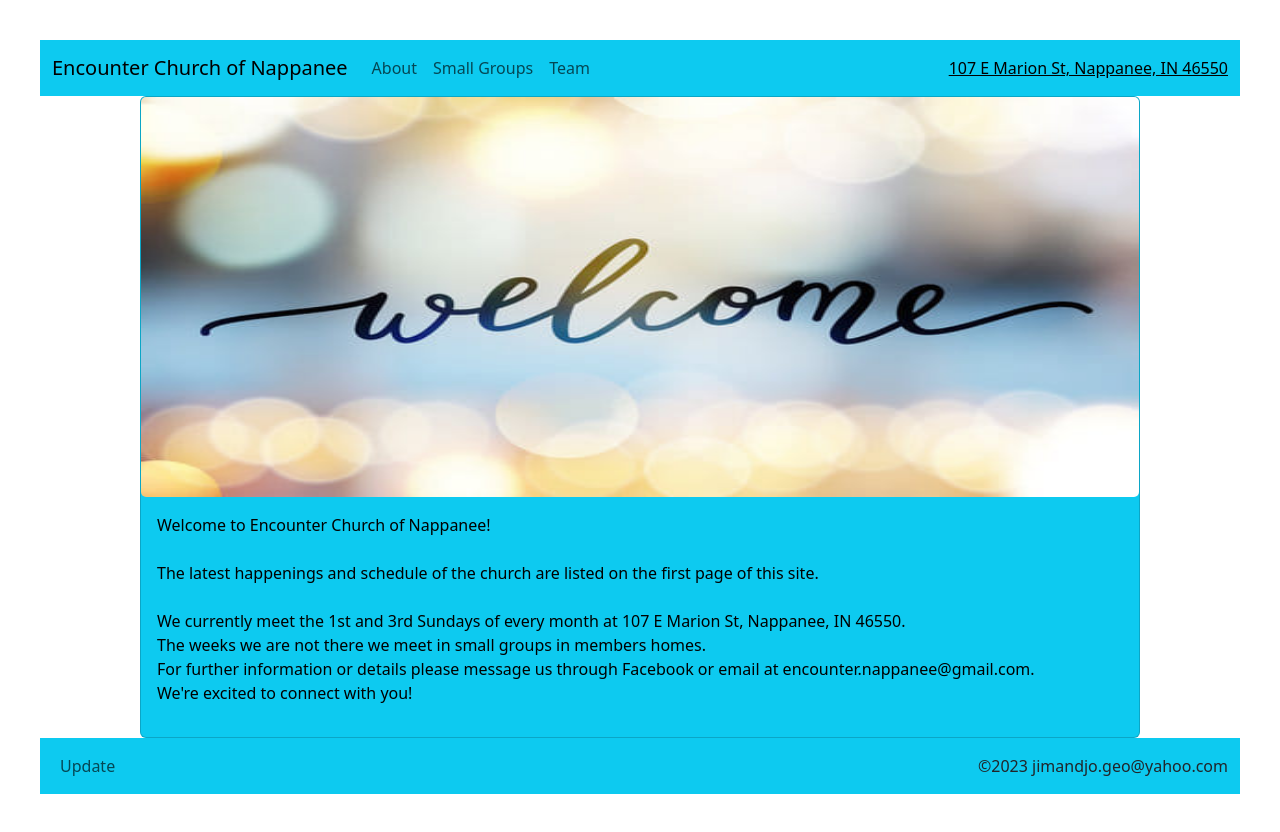
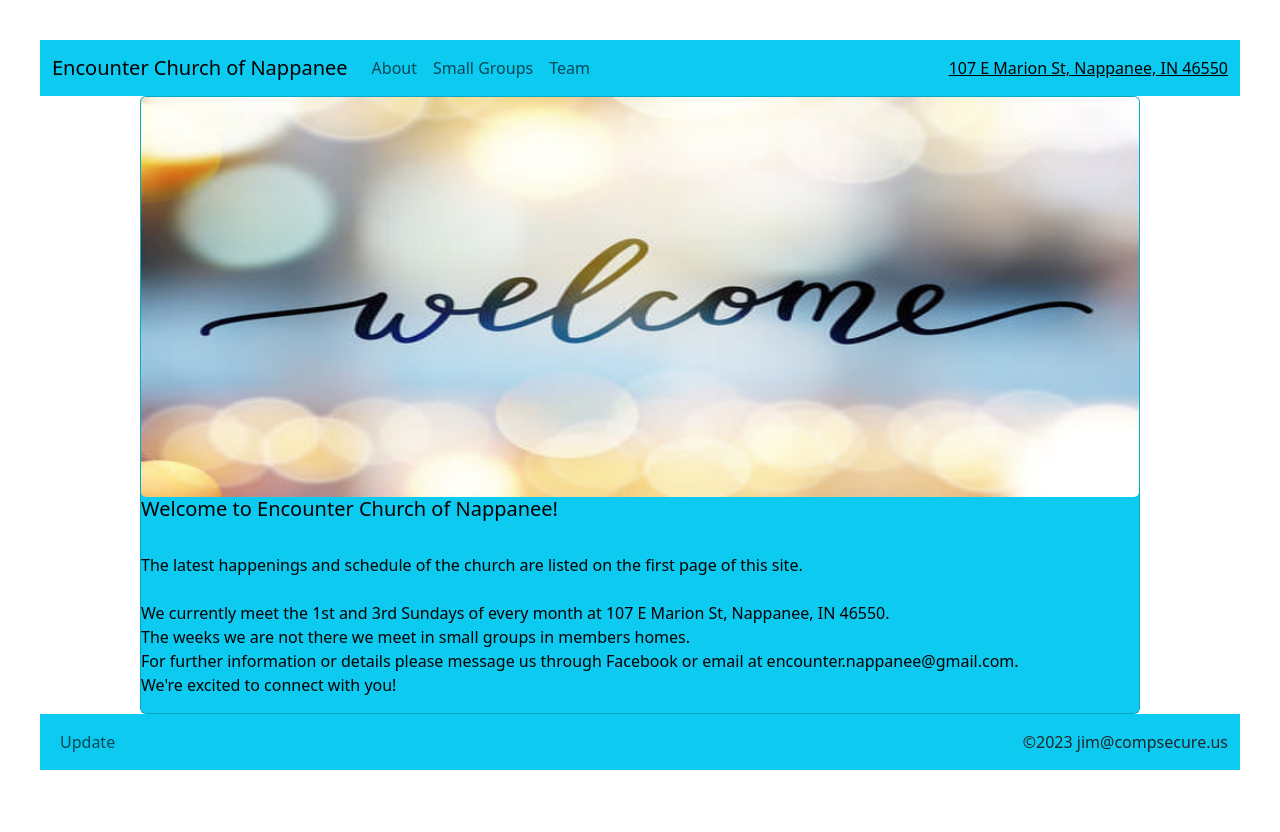
Before and after one commit to jimandjo/Encounter, a React (Create React App) app: page /about in a window 1280 px wide. After the commit the page ends 810 px from the top, so only its background shows below. Built offline with nearby package versions, Linux system fonts and the light colour scheme.

Commit message:
Made title on pages bold. Changed email to business email.

```diff
--- a/src/About.js
+++ b/src/About.js
@@ -5,7 +5,7 @@ function About() {
   return (
     <Card className="bg-info text-black align-center">
       <Card.Img style={{ height:400 }}  src={WelcomePic} alt="Encounter Church" />
-      <Card.Body>Welcome to Encounter Church of Nappanee!
+      <Card.Title>Welcome to Encounter Church of Nappanee!</Card.Title>
         <Card.Text><p><br></br>
         The latest happenings and schedule of the church are listed on the first page of this site.<br></br> <br></br>
         We currently meet the 1st and 3rd Sundays of every month at 107 E Marion St, Nappanee, IN 46550.<br></br>
@@ -13,7 +13,7 @@ function About() {
         For further information or details please message us through Facebook or email at encounter.nappanee@gmail.com.<br></br>
         We're excited to connect with you! <br></br></p>
         </Card.Text>
-      </Card.Body>
+
     </Card>
   );
 }
--- a/src/Home.js
+++ b/src/Home.js
@@ -37,7 +37,7 @@ function Home() {
                 <Nav className="me-auto">
                     <Link to="/update" className="nav-link">Update</Link>
                 </Nav>
-                <NavLink href="mailto:jimandjo.geo@yahoo.com">©2023 jimandjo.geo@yahoo.com</NavLink>
+                <NavLink href="jim@compsecure.us">©2023 jim@compsecure.us</NavLink>
                 </Navbar.Collapse>
                 </Container>
                 </Navbar>
```
